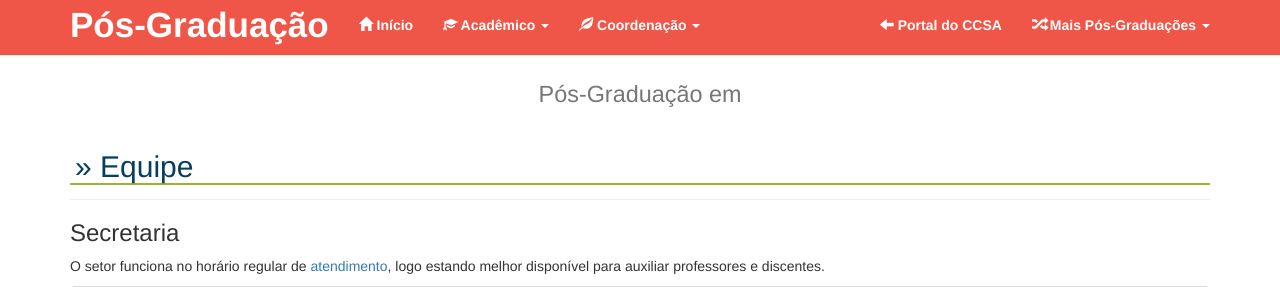
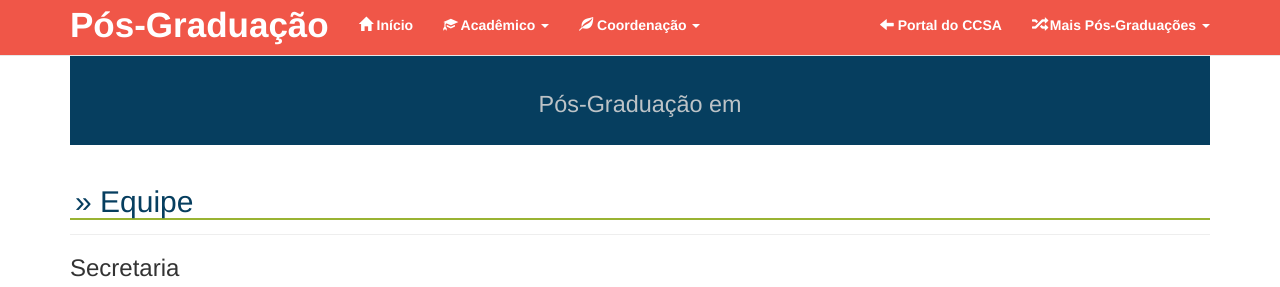
Before and after one commit to ccsa-ufrn/PosGraduacao, a Flask app: template MinervaEnv/Minerva/templates/staffs_view.html in a window 1280 px wide. Shown: the top 287 px of the page. Run offline with Flask 2, Linux system fonts and the light colour scheme; the template is opened without the code that fills it, so the values that code supplies are empty; parts of the project's set-up code (start-up, migrations or seed data) failed here and were passed over; some libraries are stand-ins or nearby versions.

Commit message:
Add a blue color to all upper banners in each subpage

```diff
--- a/MinervaEnv/Minerva/static/css/ppgp.css
+++ b/MinervaEnv/Minerva/static/css/ppgp.css
@@ -10,3 +10,17 @@
 .page-header h2{
     color: #063E5F;
 }
+
+.main-page-header{
+    background-color: #063E5F;
+    padding-bottom: 15px;
+    padding-top: 10px;
+}
+
+.main-page-header h1{
+    color: #ecf0f1;
+}
+
+.main-page-header h1 small{
+    color: #bdc3c7;
+}
```
